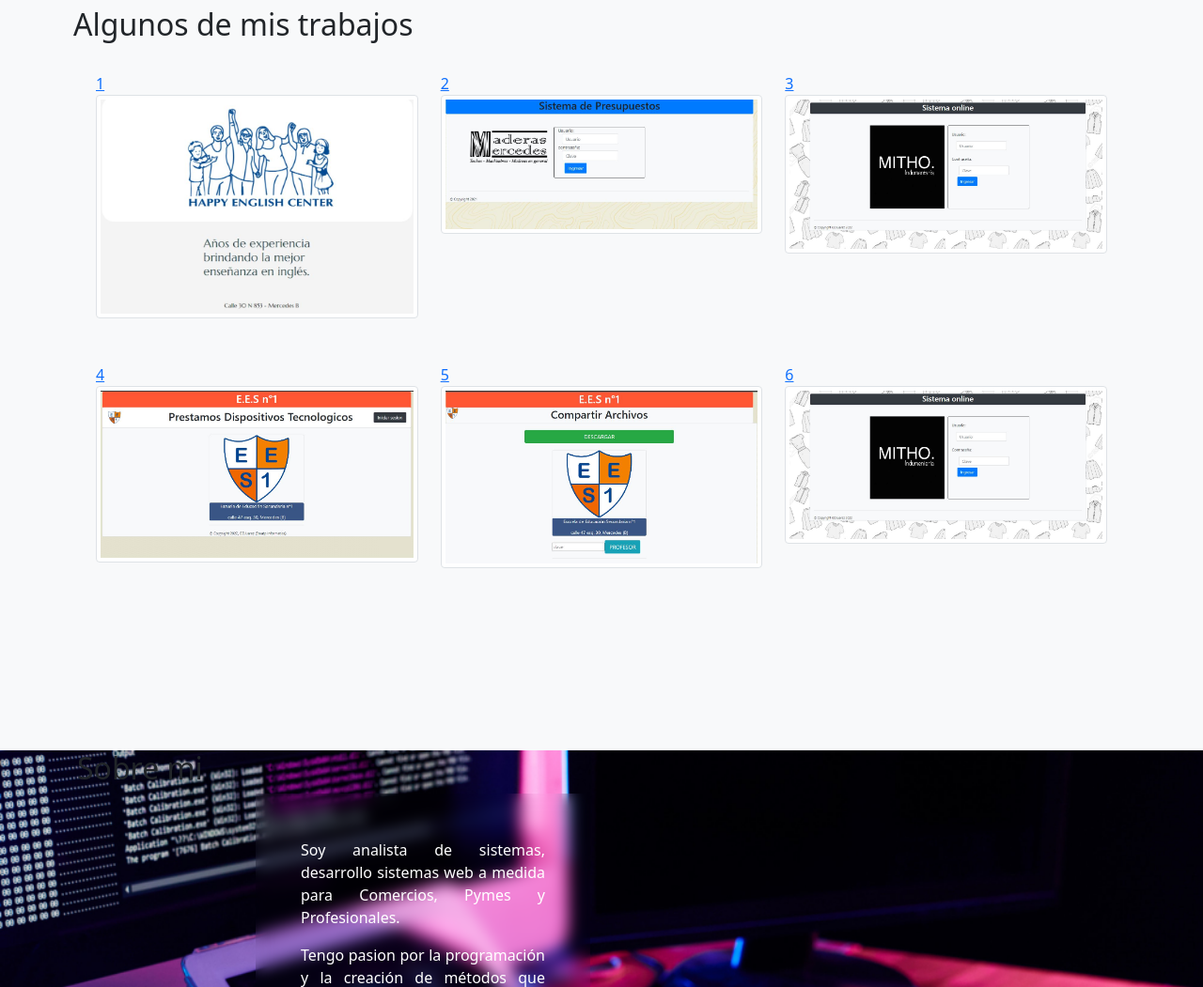
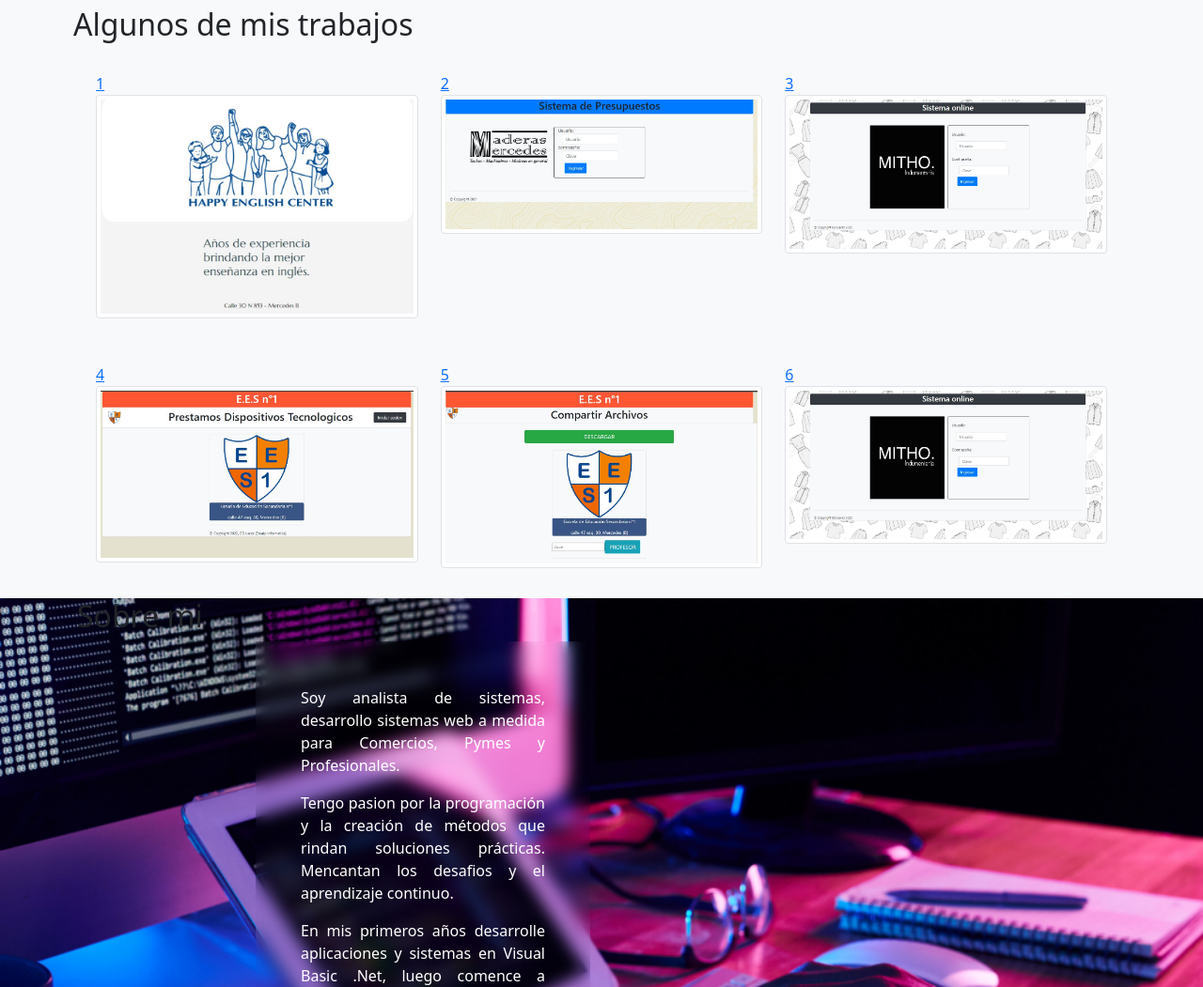
Before and after one commit to gdjuarez/Portfolio, a PHP site: page / in a window 1280 px wide. Shown: the part 801-1852 px from the top of the page at 94% size. Run offline with PHP 8.4, Linux system fonts and the light colour scheme.

Commit message:
Update style.css

```diff
--- a/assets/css/style.css
+++ b/assets/css/style.css
@@ -59,11 +59,11 @@
     color: #3e4141;
   }
 
-   #trabajos {
+   /* #trabajos {
     width: 100%;
     height: 100vh;
     position: relative;
-  }
+  }     */
 
 
    #sobremi {
```
